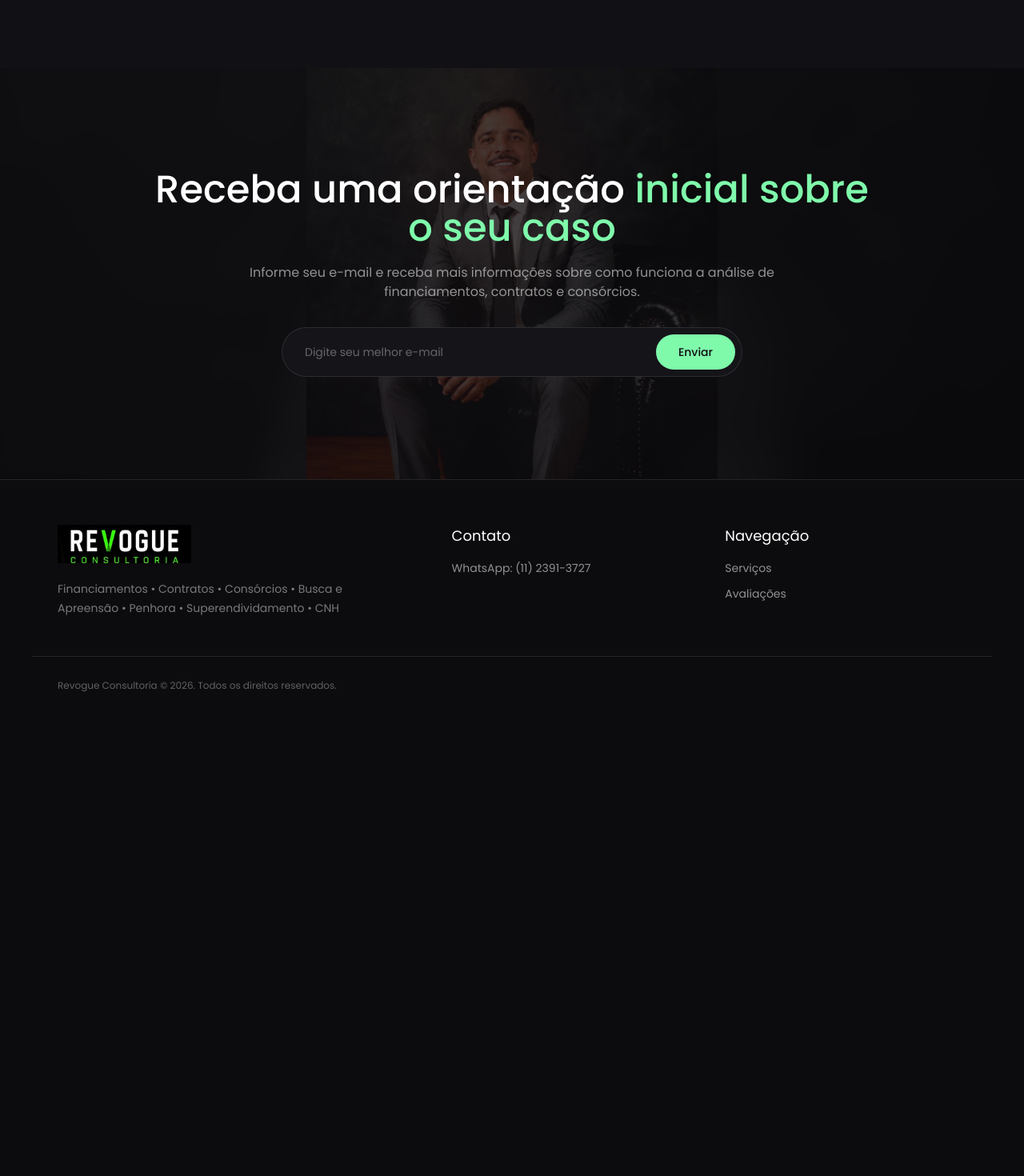
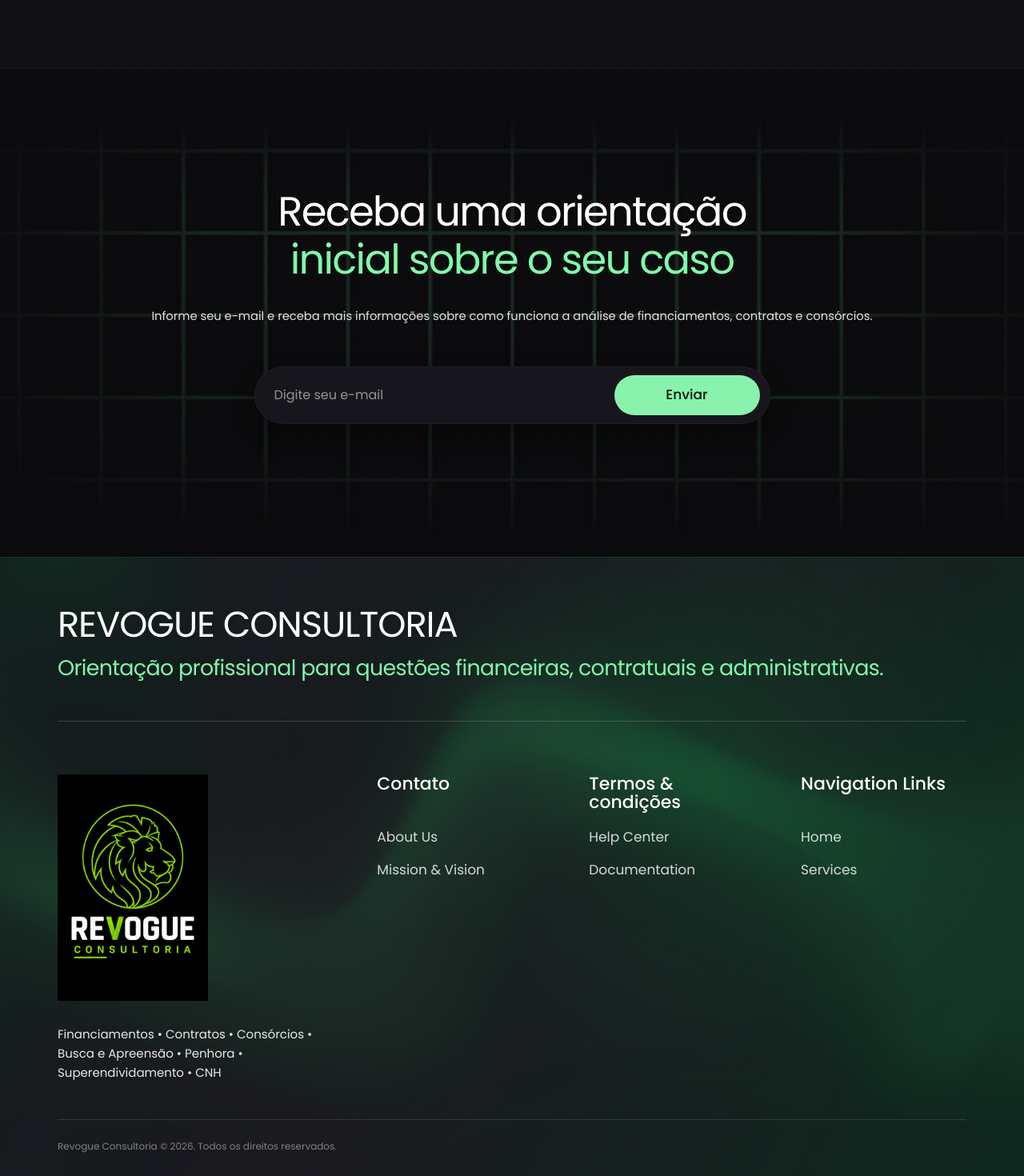
Before and after one commit to tiagocarvalhoUx/revogueconsultoria, a Vue app: page / in a window 1280 px wide. Shown: the part 5491-6961 px from the top of the page at 80% size. Before the commit the page ends 6412 px from the top, so only its background shows below. Built offline with nearby package versions, Linux system fonts and the light colour scheme.

Commit message:
adiciona newsletter e rodape institucional

```diff
--- a/src/App.vue
+++ b/src/App.vue
@@ -189,10 +189,51 @@
 
       <section id="como-funciona" class="bg-soft section-pad"><div class="container-shell grid gap-14 lg:grid-cols-[.75fr_1.25fr]"><div><p class="eyebrow">FAQ · Como funciona</p><h2 class="section-title">Do primeiro contato à análise do seu <span>caso.</span></h2></div><div class="divide-y divide-white/10 border-y border-white/10"><article v-for="(faq, i) in faqs" :key="faq[0]"><button class="flex w-full items-center justify-between py-7 text-left font-display text-lg sm:text-xl" :aria-expanded="activeFaq === i" @click="activeFaq = activeFaq === i ? -1 : i"><span>{{ faq[0] }}</span><span class="text-lime">{{ activeFaq === i ? '−' : '+' }}</span></button><div class="grid transition-all duration-300" :class="activeFaq === i ? 'grid-rows-[1fr] pb-7' : 'grid-rows-[0fr]'"><p class="overflow-hidden leading-7 text-white/55">{{ faq[1] }}</p></div></article></div></div></section>
 
-      <section class="cta-bg relative py-24 sm:py-32"><div class="absolute inset-0 bg-ink/75"></div><div class="container-shell relative z-10 text-center"><h2 class="section-title mx-auto max-w-4xl">Receba uma orientação <span>inicial sobre o seu caso</span></h2><p class="section-copy mx-auto">Informe seu e-mail e receba mais informações sobre como funciona a análise de financiamentos, contratos e consórcios.</p><form class="mx-auto mt-8 flex max-w-xl rounded-full border border-white/10 bg-panel p-2" @submit.prevent="submitted = true"><label for="email" class="sr-only">Seu e-mail</label><input id="email" required type="email" placeholder="Digite seu melhor e-mail" class="min-w-0 flex-1 bg-transparent px-5 text-sm outline-none placeholder:text-white/35" /><button class="rounded-full bg-lime px-7 py-3 text-sm font-medium text-ink">Enviar</button></form><p v-if="submitted" class="mt-4 text-sm text-lime" role="status">Recebemos seu contato. Em breve falaremos com você.</p></div></section>
+      <section class="newsletter-section" aria-labelledby="newsletter-title">
+        <div class="container-shell relative z-10 flex min-h-[610px] flex-col items-center justify-center text-center">
+          <h2 id="newsletter-title" class="newsletter-title"><span>Receba uma orientação</span><span>inicial sobre o seu caso</span></h2>
+          <p class="newsletter-copy">Informe seu e-mail e receba mais informações sobre como funciona a análise de financiamentos, contratos e consórcios.</p>
+          <form class="newsletter-form" @submit.prevent="submitted = true">
+            <label for="email" class="sr-only">Seu e-mail</label>
+            <input id="email" required type="email" inputmode="email" autocomplete="email" placeholder="Digite seu e-mail" aria-describedby="newsletter-feedback" />
+            <button type="submit">Enviar</button>
+          </form>
+          <p id="newsletter-feedback" class="newsletter-feedback" role="status">{{ submitted ? 'Recebemos seu contato. Em breve falaremos com você.' : '' }}</p>
+        </div>
+      </section>
     </main>
 
-    <footer class="border-t border-white/10 py-14"><div class="container-shell grid gap-10 md:grid-cols-[1.5fr_1fr_1fr]"><div><img src="../logos/logo-header.jpg" alt="Revogue Consultoria" class="h-12 w-auto" /><p class="mt-5 max-w-sm text-sm leading-6 text-white/45">Financiamentos • Contratos • Consórcios • Busca e Apreensão • Penhora • Superendividamento • CNH</p></div><div><h2 class="font-display text-lg">Contato</h2><a :href="whatsapp" class="mt-4 block text-sm text-white/55 hover:text-lime">WhatsApp: (11) 2391-3727</a></div><div><h2 class="font-display text-lg">Navegação</h2><button class="mt-4 block text-sm text-white/55 hover:text-lime" @click="scrollTo('#servicos')">Serviços</button><button class="mt-3 block text-sm text-white/55 hover:text-lime" @click="scrollTo('#avaliacoes')">Avaliações</button></div></div><div class="container-shell mt-12 border-t border-white/10 pt-7 text-xs text-white/35">Revogue Consultoria © 2026. Todos os direitos reservados.</div></footer>
+    <footer class="site-footer">
+      <div class="container-shell relative z-10">
+        <div class="footer-intro">
+          <h2>Revogue Consultoria</h2>
+          <p>Orientação profissional para questões financeiras, contratuais e administrativas.</p>
+        </div>
+        <div class="footer-divider"></div>
+        <div class="footer-grid">
+          <div class="footer-brand">
+            <img src="../logos/logo-completo.jpg" alt="Revogue Consultoria" />
+            <p>Financiamentos • Contratos • Consórcios • Busca e Apreensão • Penhora • Superendividamento • CNH</p>
+          </div>
+          <nav class="footer-nav" aria-label="Contato">
+            <h3>Contato</h3>
+            <a :href="whatsapp" target="_blank" rel="noopener">About Us</a>
+            <a :href="whatsapp" target="_blank" rel="noopener">Mission &amp; Vision</a>
+          </nav>
+          <nav class="footer-nav" aria-label="Termos e condições">
+            <h3>Termos &amp;<br /> condições</h3>
+            <button @click="scrollTo('#como-funciona')">Help Center</button>
+            <button @click="scrollTo('#como-funciona')">Documentation</button>
+          </nav>
+          <nav class="footer-nav" aria-label="Links de navegação">
+            <h3>Navigation Links</h3>
+            <button @click="scrollTo('#inicio')">Home</button>
+            <button @click="scrollTo('#servicos')">Services</button>
+          </nav>
+        </div>
+        <div class="footer-bottom">Revogue Consultoria © 2026. Todos os direitos reservados.</div>
+      </div>
+    </footer>
     <a :href="whatsapp" target="_blank" rel="noopener" class="whatsapp-float" aria-label="Falar com a Revogue pelo WhatsApp">
       <span class="whatsapp-icon" aria-hidden="true">
         <svg viewBox="0 0 24 24" fill="none" xmlns="http://www.w3.org/2000/svg">
--- a/src/style.css
+++ b/src/style.css
@@ -36,13 +36,34 @@
 .portrait-frame img { width: 100%; height: 100%; object-fit: cover; object-position: center 35%; }
 .portrait-overlay { position: absolute; inset: 0; background: linear-gradient(90deg, rgba(0,84,38,.58), rgba(4,5,6,.46) 55%, rgba(4,5,6,.72)); }
 .bg-soft { background: #111015; }
-.cta-bg { overflow: hidden; isolation: isolate; background: #08080a; }
-.cta-bg::before,
-.cta-bg::after { content: ''; position: absolute; inset: 0; z-index: 0; pointer-events: none; background-image: url('../hero/advogado-hero-02.jpg'); background-repeat: no-repeat; }
-.cta-bg::before { inset: -28px; background-position: center 14%; background-size: cover; filter: blur(22px); opacity: .28; transform: scale(1.06); }
-.cta-bg::after { background-position: center; background-size: contain; opacity: .62; }
-.cta-bg > .absolute { z-index: 1; background-color: rgba(12,11,14,.68); }
-.cta-bg > .container-shell { z-index: 2; }
+.newsletter-section { position: relative; overflow: hidden; border-top: 1px solid rgba(127,250,171,.08); background-color: #0b0b0d; background-image: linear-gradient(180deg, rgba(8,9,10,.08), rgba(8,9,10,.28)), url('/hero/fundo-abstrato-02.jpg'); background-position: center; background-repeat: no-repeat; background-size: cover; }
+.newsletter-section::before { content: ''; position: absolute; inset: 0; pointer-events: none; background: linear-gradient(90deg, rgba(12,11,14,.72), transparent 20%, transparent 80%, rgba(12,11,14,.72)); }
+.newsletter-title { display: flex; flex-direction: column; font-size: clamp(38px, 4vw, 62px); font-weight: 400; line-height: 1.18; letter-spacing: -.035em; text-wrap: balance; }
+.newsletter-title span:last-child { color: #7ffaab; }
+.newsletter-copy { margin-top: 28px; max-width: 1100px; color: rgba(255,255,255,.88); font-size: clamp(14px, 1.15vw, 18px); line-height: 1.7; }
+.newsletter-form { display: grid; grid-template-columns: 1fr 182px; width: min(100%, 645px); margin-top: 50px; padding: 10px 12px 10px 24px; border: 1px solid rgba(255,255,255,.035); border-radius: 999px; background: #17161c; box-shadow: 0 13px 28px rgba(0,0,0,.38); }
+.newsletter-form input { min-width: 0; border: 0; outline: 0; color: #fff; background: transparent; font: inherit; font-size: 16px; }
+.newsletter-form input::placeholder { color: rgba(255,255,255,.55); }
+.newsletter-form input:focus-visible { outline: 0; }
+.newsletter-form:focus-within { border-color: rgba(127,250,171,.65); box-shadow: 0 0 0 3px rgba(127,250,171,.1), 0 13px 28px rgba(0,0,0,.38); }
+.newsletter-form button { min-height: 50px; border-radius: 999px; color: #0b1510; background: #89f3ad; font-size: 17px; font-weight: 500; }
+.newsletter-form button:hover { background: #fff; }
+.newsletter-form button:focus-visible { outline: 3px solid #fff; outline-offset: 3px; }
+.newsletter-feedback { margin-top: 18px; color: #7ffaab; font-size: 14px; }
+.site-footer { position: relative; overflow: hidden; padding: 58px 0 28px; border-top: 1px solid rgba(127,250,171,.11); background-color: #12171a; background-image: radial-gradient(circle at 70% 35%, rgba(16,91,49,.32), transparent 38%), linear-gradient(115deg, #11181a 0%, #17161c 45%, #0c251b 100%); }
+.site-footer::before { content: ''; position: absolute; inset: 0; pointer-events: none; opacity: .22; background: url('/hero/fundo-abstrato-01.jpg') center / cover no-repeat; mix-blend-mode: screen; }
+.footer-intro h2 { font-size: clamp(36px, 3.5vw, 52px); font-weight: 400; line-height: 1.15; letter-spacing: -.025em; text-transform: uppercase; }
+.footer-intro p { margin-top: 12px; color: #7ffaab; font-size: clamp(22px, 2.1vw, 34px); line-height: 1.3; letter-spacing: -.025em; }
+.footer-divider { height: 1px; margin: 48px 0 66px; background: rgba(255,255,255,.16); }
+.footer-grid { display: grid; grid-template-columns: minmax(310px,1.65fr) repeat(3,minmax(150px,1fr)); gap: 58px; align-items: start; }
+.footer-brand img { width: 188px; height: 283px; object-fit: cover; }
+.footer-brand p { max-width: 510px; margin-top: 30px; color: rgba(255,255,255,.9); font-size: 15px; line-height: 1.6; }
+.footer-nav { display: flex; flex-direction: column; align-items: flex-start; gap: 18px; }
+.footer-nav h3 { min-height: 47px; margin-bottom: 2px; font-size: 22px; font-weight: 500; line-height: 1.05; }
+.footer-nav a,.footer-nav button { color: rgba(255,255,255,.82); font-size: 17px; line-height: 1.35; text-align: left; }
+.footer-nav a:hover,.footer-nav button:hover { color: #7ffaab; }
+.footer-nav a:focus-visible,.footer-nav button:focus-visible { border-radius: 3px; outline: 2px solid #7ffaab; outline-offset: 5px; }
+.footer-bottom { margin-top: 46px; padding-top: 24px; border-top: 1px solid rgba(255,255,255,.12); color: rgba(255,255,255,.45); font-size: 12px; }
 .contract-section { background: linear-gradient(105deg, #21392e 0%, #0c0b0e 48%, #0c0b0e 100%); padding: 48px 0 64px; }
 .contract-shell { width: min(1390px, calc(100% - 40px)); margin: 0 auto; display: grid; grid-template-columns: 1fr 1fr; align-items: stretch; }
 .contract-copy { padding: 0 72px 0 0; }
@@ -70,6 +91,9 @@
   *,*::before,*::after { scroll-behavior:auto!important; animation-duration:.01ms!important; transition-duration:.01ms!important; }
 }
 @media (max-width: 900px) {
+  .footer-grid { grid-template-columns: repeat(2,minmax(0,1fr)); gap: 52px 32px; }
+  .footer-brand { grid-column: 1 / -1; }
+  .footer-brand img { width: 150px; height: 225px; }
   .contract-shell { grid-template-columns: 1fr; width: min(100% - 40px, 680px); }
   .contract-copy { padding: 0 0 52px; }
   .contract-photo { min-height: auto; aspect-ratio: 1 / 1; }
@@ -78,6 +102,19 @@
   .analysis-cta .container-shell { min-height: 390px; }
   .analysis-cta-title { max-width: 330px; font-size: 23px; line-height: 1.4; }
   .banner-phrase { max-width: 100%; min-height: 2.8em; white-space: normal; font-size: 24px; text-wrap: balance; }
+  .newsletter-section .container-shell { min-height: 560px; }
+  .newsletter-title { font-size: 35px; }
+  .newsletter-copy { margin-top: 22px; }
+  .newsletter-form { grid-template-columns: 1fr; gap: 10px; margin-top: 34px; padding: 10px; border-radius: 24px; }
+  .newsletter-form input { min-height: 50px; padding: 0 14px; text-align: center; }
+  .newsletter-form button { width: 100%; }
+  .site-footer { padding-top: 48px; }
+  .footer-intro h2 { font-size: 34px; }
+  .footer-intro p { font-size: 22px; }
+  .footer-divider { margin: 34px 0 44px; }
+  .footer-grid { grid-template-columns: 1fr; gap: 42px; }
+  .footer-brand { grid-column: auto; }
+  .footer-nav h3 { min-height: 0; }
   .whatsapp-float { right: 16px; bottom: 16px; width: 58px; min-height: 58px; padding: 5px; justify-content: center; }
   .whatsapp-icon { width: 47px; height: 47px; }
   .whatsapp-copy,.whatsapp-arrow { display: none; }
```
